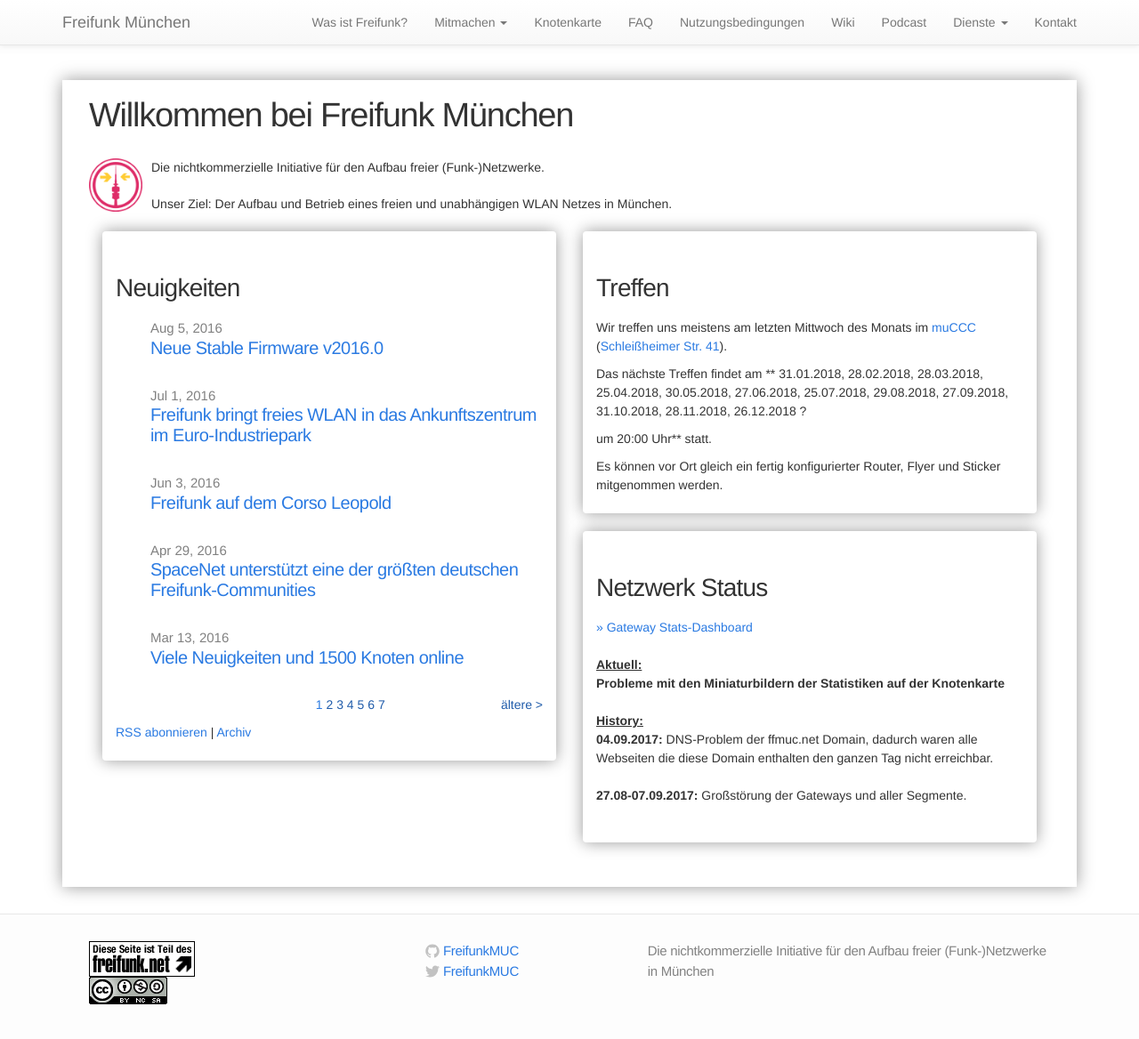
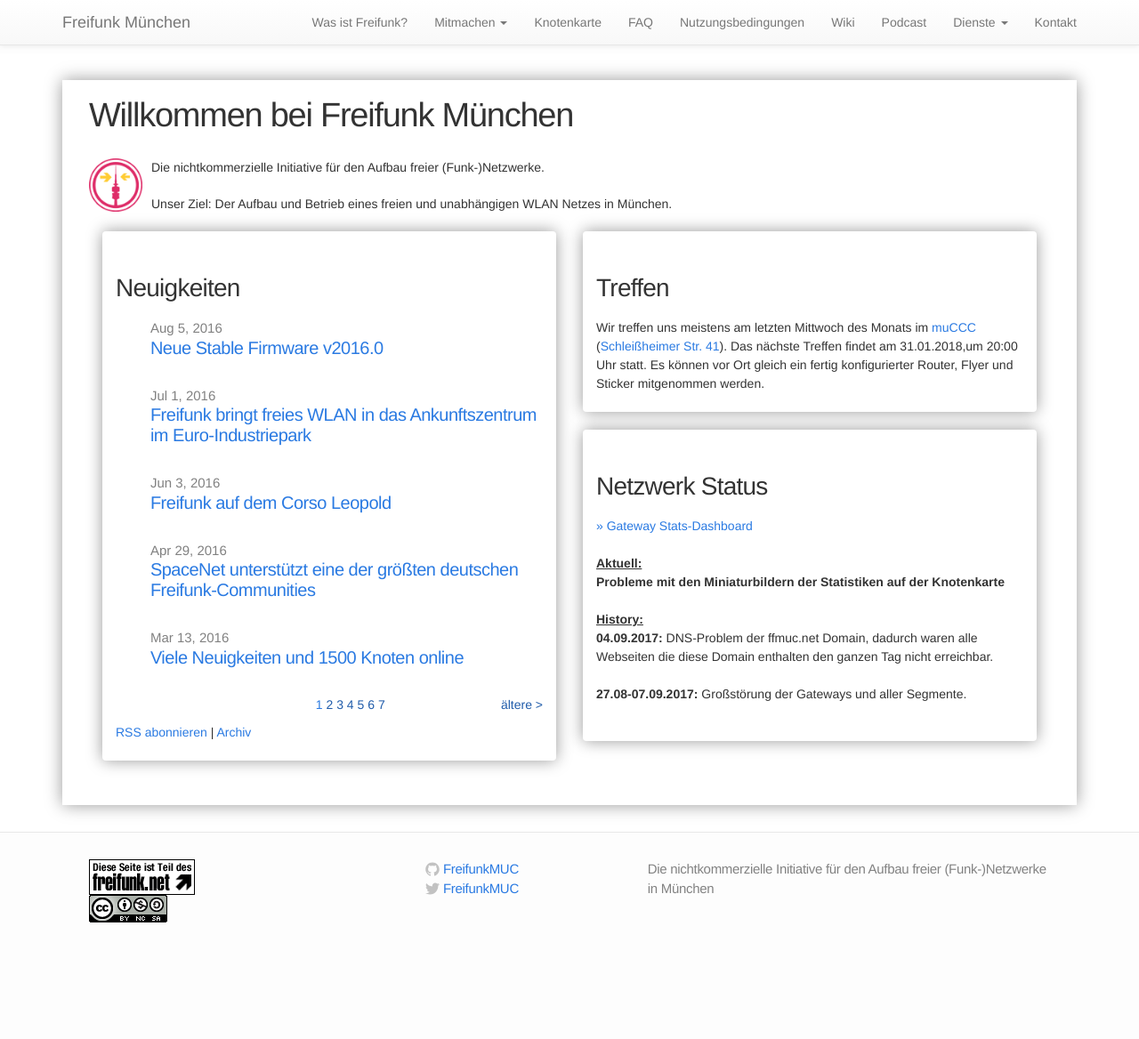
Before and after one commit to freifunkMUC/freifunkmuc.github.io, a Jekyll site: the page built from index.md, in a window 1280 px wide and 1184 px high. Shown: the top 1168 px of the window at 89% size. Built offline with Jekyll 4.4.1, drawn with Linux system fonts in a browser that asks for light colours.

Commit message:
Update treffen.md

```diff
--- a/_includes/treffen.md
+++ b/_includes/treffen.md
@@ -1,21 +1,5 @@
 ## Treffen
 
 Wir treffen uns meistens am letzten Mittwoch des Monats im [muCCC](https://muc.ccc.de) ([Schleißheimer Str. 41](https://osm.org/go/0JAf0IVLh?node=2012031859)).
-
-Das nächste Treffen findet am **
-31.01.2018,
-28.02.2018,
-28.03.2018,
-25.04.2018,
-30.05.2018,
-27.06.2018,
-25.07.2018,
-29.08.2018,
-27.09.2018,
-31.10.2018,
-28.11.2018,
-26.12.2018 ?
-
-um 20:00 Uhr** statt.
-
+Das nächste Treffen findet am 31.01.2018,um 20:00 Uhr statt.
 Es können vor Ort gleich ein fertig konfigurierter Router, Flyer und Sticker mitgenommen werden.
```
